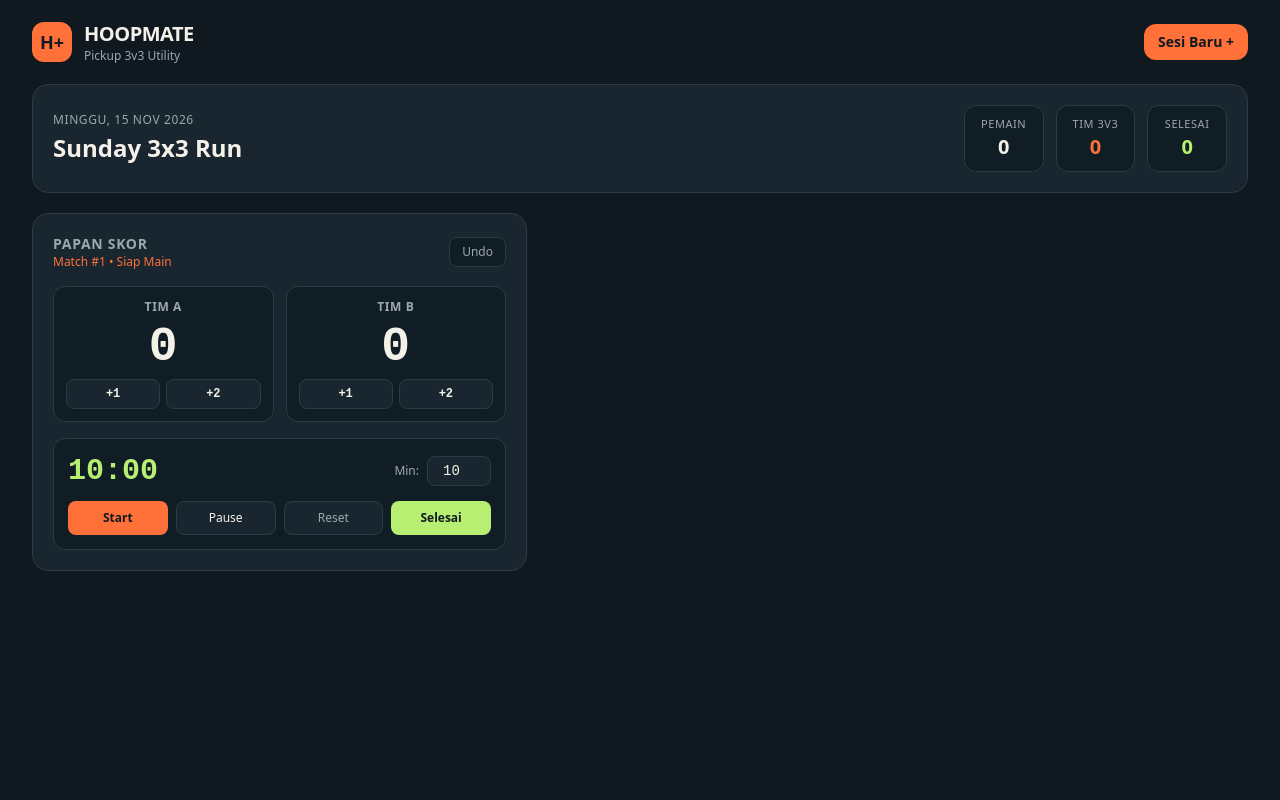
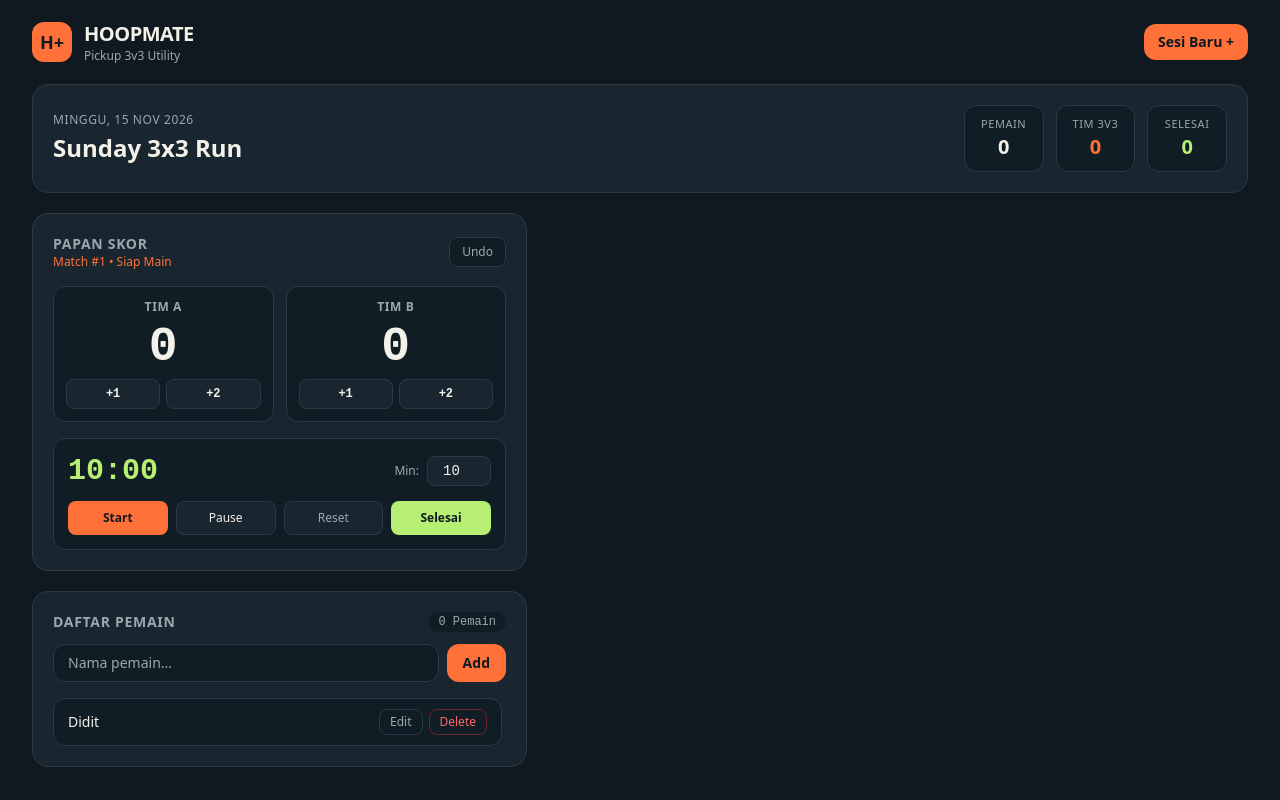
Before and after one commit to legacyditt/hoopmate, a website: page index.html in a window 1280 px wide. Drawn offline with nearby package versions, Linux system fonts and the light colour scheme; files that its build step writes are made by us from their sources.

Commit message:
feat(ui): add players roster card

```diff
--- a/index.html
+++ b/index.html
@@ -275,7 +275,70 @@
               </div>
             </section>
 
-            <!-- Card 3 masuk di bawah ini -->
+            <!-- Card 3: Daftar Pemain -->
+            <section
+              aria-label="Daftar Pemain"
+              class="rounded-2xl border border-court-border bg-court-card p-5"
+            >
+              <div class="mb-3 flex items-center justify-between">
+                <h3
+                  class="font-display text-sm font-bold uppercase tracking-wider text-court-muted"
+                >
+                  Daftar Pemain
+                </h3>
+                <span
+                  id="player-count-badge"
+                  class="rounded-full bg-court-box px-2.5 py-0.5 font-mono text-xs text-court-muted"
+                >
+                  0 Pemain
+                </span>
+              </div>
+
+              <!-- Form tambah pemain -->
+              <form id="player-form" class="mb-4 flex gap-2">
+                <input
+                  id="player-input"
+                  type="text"
+                  placeholder="Nama pemain..."
+                  required
+                  class="flex-1 rounded-xl border border-court-border bg-court-box px-3.5 py-2 text-sm text-court-cream placeholder-court-muted focus:border-court-orange focus:outline-none"
+                />
+                <button
+                  type="submit"
+                  class="rounded-xl bg-court-orange px-4 py-2 text-sm font-bold text-court-bg transition hover:opacity-90"
+                >
+                  Add
+                </button>
+              </form>
+
+              <!-- List pemain (contoh tampilan item) -->
+              <ul
+                id="player-list"
+                class="max-h-72 space-y-2 overflow-y-auto pr-1"
+              >
+                <li
+                  class="flex items-center justify-between rounded-xl border border-court-border bg-court-box px-3.5 py-2.5"
+                >
+                  <span class="text-sm font-medium text-court-cream"
+                    >Didit</span
+                  >
+                  <div class="flex items-center gap-1.5">
+                    <button
+                      type="button"
+                      class="rounded-lg border border-court-border px-2.5 py-1 text-xs text-court-muted hover:border-court-cream hover:text-court-cream"
+                    >
+                      Edit
+                    </button>
+                    <button
+                      type="button"
+                      class="rounded-lg border border-red-500/40 px-2.5 py-1 text-xs text-red-400 hover:bg-red-500/10"
+                    >
+                      Delete
+                    </button>
+                  </div>
+                </li>
+              </ul>
+            </section>
           </div>
 
           <!-- Kolom kanan: Tim/Jadwal & Klasemen -->
```
